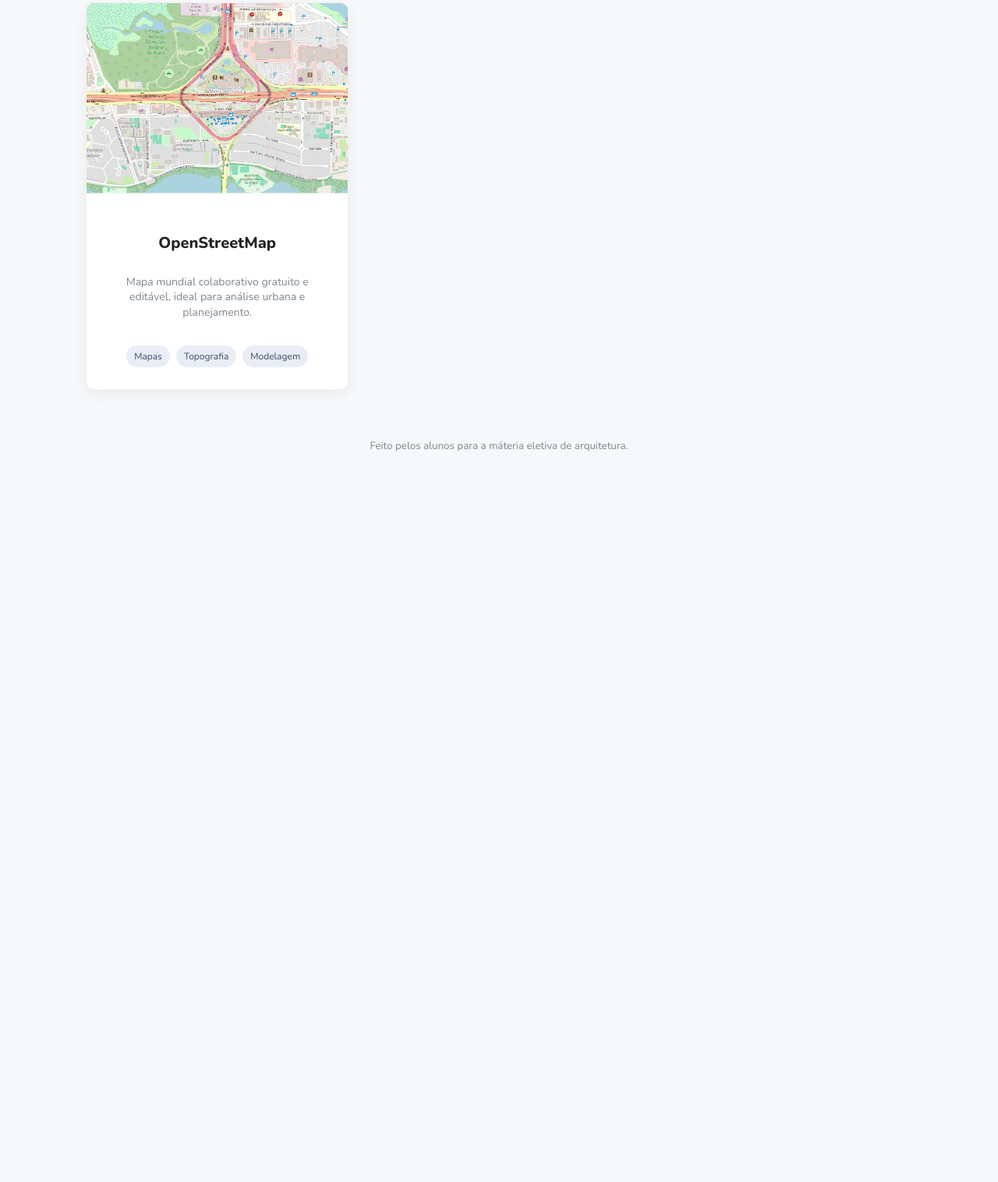
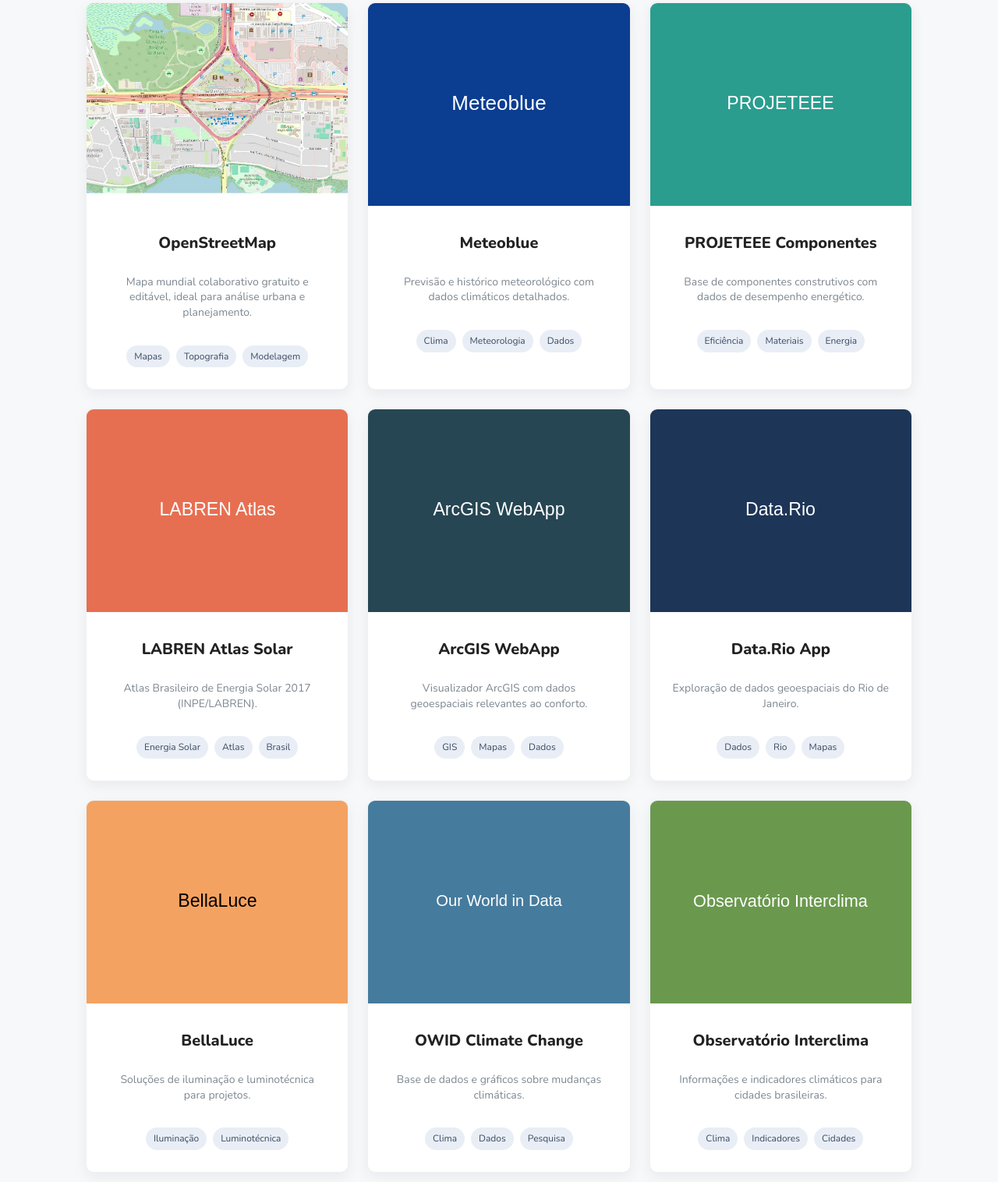
Before and after one commit to Sabrina1408/eletiva, a plain HTML site: page index.html in a window 1280 px wide. Shown: the part 1764-3280 px from the top of the page at 78% size. Before the commit the page ends 2371 px from the top, so only its background shows below. Drawn offline with nearby package versions, Linux system fonts and the light colour scheme.

Commit message:
add mais paginas

```diff
--- a/index.html
+++ b/index.html
@@ -165,6 +165,126 @@
           </div>
         </div>
       </a>
+
+      <!-- Links adicionados -->
+      <a class="card" href="https://www.meteoblue.com/" target="_blank" rel="noopener noreferrer">
+        <div class="card-image">
+          <img src="assets/meteoblue.svg" alt="Meteoblue">
+        </div>
+        <div class="card-body">
+          <h2>Meteoblue</h2>
+          <p class="desc">Previsão e histórico meteorológico com dados climáticos detalhados.</p>
+          <div class="tags">
+            <span class="tag">Clima</span>
+            <span class="tag">Meteorologia</span>
+            <span class="tag">Dados</span>
+          </div>
+        </div>
+      </a>
+
+      <a class="card" href="https://projeteee.mme.gov.br/componentes-construtivos/" target="_blank" rel="noopener noreferrer">
+        <div class="card-image">
+          <img src="assets/projeteee.svg" alt="PROJETEEE Componentes Construtivos">
+        </div>
+        <div class="card-body">
+          <h2>PROJETEEE Componentes</h2>
+          <p class="desc">Base de componentes construtivos com dados de desempenho energético.</p>
+          <div class="tags">
+            <span class="tag">Eficiência</span>
+            <span class="tag">Materiais</span>
+            <span class="tag">Energia</span>
+          </div>
+        </div>
+      </a>
+
+      <a class="card" href="https://labren.ccst.inpe.br/atlas_2017.html" target="_blank" rel="noopener noreferrer">
+        <div class="card-image">
+          <img src="assets/labren.svg" alt="LABREN Atlas 2017">
+        </div>
+        <div class="card-body">
+          <h2>LABREN Atlas Solar</h2>
+          <p class="desc">Atlas Brasileiro de Energia Solar 2017 (INPE/LABREN).</p>
+          <div class="tags">
+            <span class="tag">Energia Solar</span>
+            <span class="tag">Atlas</span>
+            <span class="tag">Brasil</span>
+          </div>
+        </div>
+      </a>
+
+      <a class="card" href="https://www.arcgis.com/apps/webappviewer/index.html?id=029ccb875ca24c209a8572e70a4b6b19" target="_blank" rel="noopener noreferrer">
+        <div class="card-image">
+          <img src="assets/arcgis.svg" alt="ArcGIS Web App">
+        </div>
+        <div class="card-body">
+          <h2>ArcGIS WebApp</h2>
+          <p class="desc">Visualizador ArcGIS com dados geoespaciais relevantes ao conforto.</p>
+          <div class="tags">
+            <span class="tag">GIS</span>
+            <span class="tag">Mapas</span>
+            <span class="tag">Dados</span>
+          </div>
+        </div>
+      </a>
+
+      <a class="card" href="https://www.data.rio/apps/029ccb875ca24c209a8572e70a4b6b19/explore" target="_blank" rel="noopener noreferrer">
+        <div class="card-image">
+          <img src="assets/datario.svg" alt="Data.Rio App">
+        </div>
+        <div class="card-body">
+          <h2>Data.Rio App</h2>
+          <p class="desc">Exploração de dados geoespaciais do Rio de Janeiro.</p>
+          <div class="tags">
+            <span class="tag">Dados</span>
+            <span class="tag">Rio</span>
+            <span class="tag">Mapas</span>
+          </div>
+        </div>
+      </a>
+
+      <a class="card" href="https://bellaluce.com.br/" target="_blank" rel="noopener noreferrer">
+        <div class="card-image">
+          <img src="assets/bellaluce.svg" alt="BellaLuce">
+        </div>
+        <div class="card-body">
+          <h2>BellaLuce</h2>
+          <p class="desc">Soluções de iluminação e luminotécnica para projetos.</p>
+          <div class="tags">
+            <span class="tag">Iluminação</span>
+            <span class="tag">Luminotécnica</span>
+          </div>
+        </div>
+      </a>
+
+      <a class="card" href="https://ourworldindata.org/climate-change" target="_blank" rel="noopener noreferrer">
+        <div class="card-image">
+          <img src="assets/owid.svg" alt="Our World in Data - Climate Change">
+        </div>
+        <div class="card-body">
+          <h2>OWID Climate Change</h2>
+          <p class="desc">Base de dados e gráficos sobre mudanças climáticas.</p>
+          <div class="tags">
+            <span class="tag">Clima</span>
+            <span class="tag">Dados</span>
+            <span class="tag">Pesquisa</span>
+          </div>
+        </div>
+      </a>
+
+      <a class="card" href="https://obsinterclima.eco.br/#" target="_blank" rel="noopener noreferrer">
+        <div class="card-image">
+          <img src="assets/obsinterclima.svg" alt="Observatório Interclima">
+        </div>
+        <div class="card-body">
+          <h2>Observatório Interclima</h2>
+          <p class="desc">Informações e indicadores climáticos para cidades brasileiras.</p>
+          <div class="tags">
+            <span class="tag">Clima</span>
+            <span class="tag">Indicadores</span>
+            <span class="tag">Cidades</span>
+          </div>
+        </div>
+      </a>
     </section>
   </main>
 
```
Also changed, not shown: assets/arcgis.svg (added), assets/bellaluce.svg (added), assets/datario.svg (added), assets/labren.svg (added), assets/meteoblue.svg (added), assets/obsinterclima.svg (added), assets/owid.svg (added), assets/projeteee.svg (added).
